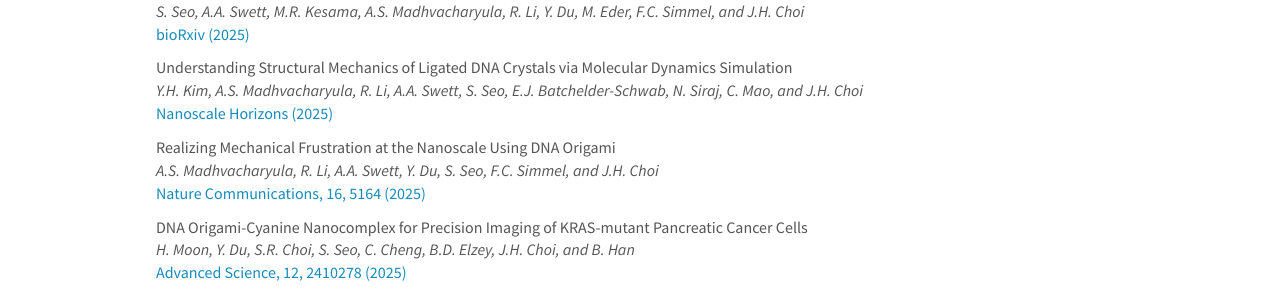
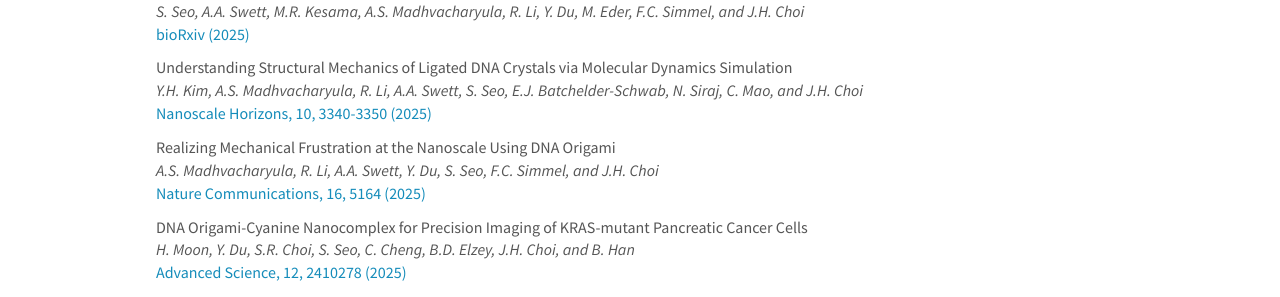
Before and after one commit to choidnalab/choidnalab.github.io, a Jekyll site: the page built from _pages/publications.md, in a window 1280 px wide and 900 px high. Shown: the part 205-502 px from the top of the window. Built offline with Jekyll 4.4.1, drawn with Linux system fonts in a browser that asks for light colours; nearby versions of some CDN libraries.

Commit message:
Update publication display information in publist.yml

```diff
--- a/_data/publist.yml
+++ b/_data/publist.yml
@@ -14,7 +14,7 @@
   authors: Y.H. Kim, A.S. Madhvacharyula, R. Li, A.A. Swett, S. Seo, E.J. Batchelder-Schwab, N. Siraj, C. Mao, and J.H. Choi
   link:
     url: https://pubs.rsc.org/en/content/articlelanding/2025/nh/d5nh00524h
-    display: Nanoscale Horizons (2025)
+    display: Nanoscale Horizons, 10, 3340-3350 (2025)
   highlight: 0
   news2:
 
```
